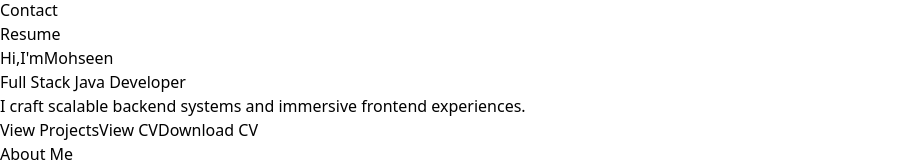
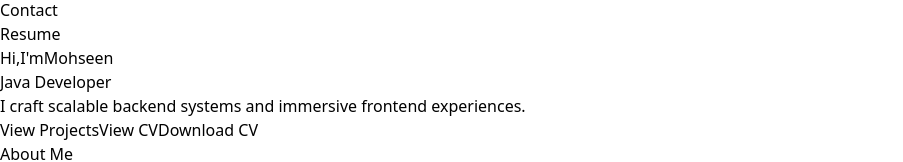
Before and after one commit to Md-Mohseen-Ali/portfolio-frontend, a React app: page / in a window 1280 px wide. Shown: the part 194-356 px from the top of the page, without its empty margins (0-903 px from the left). Built offline with nearby package versions, Linux system fonts and the light colour scheme; the HTML template or start-up script is replaced by a standard one.

Commit message:
Update Landing.jsx

```diff
--- a/src/sections/Landing.jsx
+++ b/src/sections/Landing.jsx
@@ -100,7 +100,7 @@ function Landing() {
             transition={{ delay: 0.3, type: "spring" }}
             className="text-xl md:text-2xl text-gray-300 mt-4"
           >
-            Full Stack Java Developer
+           Java Developer
           </motion.h2>
 
           {/* Tagline */}
```
